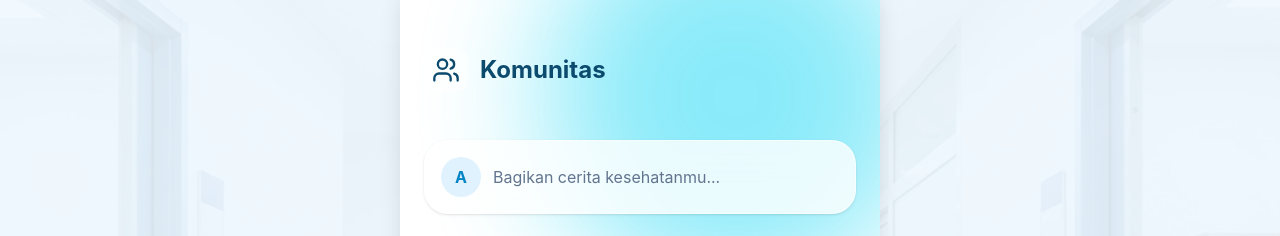
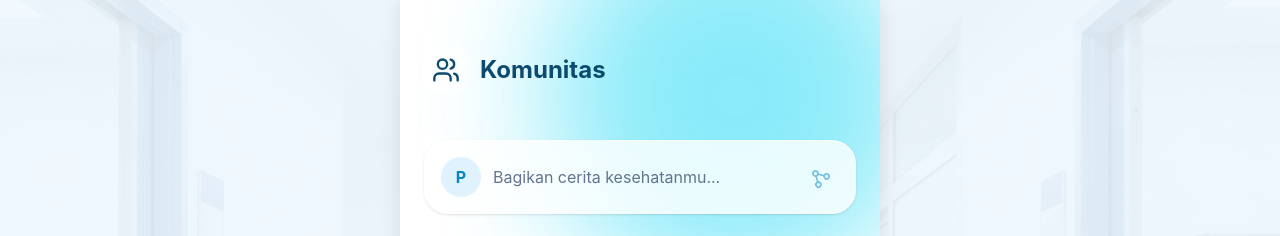
Before and after one commit to primeell/RAHHHHHHH, a React (Vite) app in the folder respiscan-app/: page /community in a window 1280 px wide. Shown: the top 236 px of the page. Built offline with nearby package versions, Linux system fonts and the light colour scheme.

Commit message:
SendingMs

```diff
--- a/respiscan-app/src/pages/Community.jsx
+++ b/respiscan-app/src/pages/Community.jsx
@@ -5,8 +5,15 @@ import BottomNav from '../components/BottomNav';
 
 const Community = () => {
     const { isDarkMode } = useTheme();
+    const [newPost, setNewPost] = React.useState('');
 
-    const posts = [
+    // Initialize posts from LocalStorage or use defaults
+    const [posts, setPosts] = React.useState(() => {
+        const savedPosts = localStorage.getItem('community_posts');
+        if (savedPosts) {
+            return JSON.parse(savedPosts);
+        }
+        return [
             {
                 id: 1,
                 user: "Sarah M.",
@@ -32,6 +39,55 @@ const Community = () => {
                 comments: 34
             }
         ];
+    });
+
+    // Save posts to LocalStorage whenever they change
+    React.useEffect(() => {
+        localStorage.setItem('community_posts', JSON.stringify(posts));
+    }, [posts]);
+
+    // Get current user name
+    const getUserName = () => {
+        const savedUser = localStorage.getItem('respi_user');
+        if (savedUser) {
+            try {
+                const user = JSON.parse(savedUser);
+                return user.name || "Pengguna";
+            } catch (e) {
+                return "Pengguna";
+            }
+        }
+        return "Pengguna";
+    };
+
+    const currentUser = getUserName();
+
+    const handlePost = () => {
+        if (!newPost.trim()) return;
+
+        const post = {
+            id: Date.now(),
+            user: currentUser,
+            time: "Baru saja",
+            content: newPost,
+            likes: 0,
+            comments: 0
+        };
+
+        setPosts([post, ...posts]);
+        setNewPost('');
+
+        // Simulating immediate community engagement (auto-like)
+        setTimeout(() => {
+            setPosts(currentPosts => {
+                const updatedPosts = currentPosts.map(p =>
+                    p.id === post.id ? { ...p, likes: p.likes + 1 } : p
+                );
+                // The useEffect will handle saving to localStorage
+                return updatedPosts;
+            });
+        }, 3000);
+    };
 
     return (
         <div className="min-h-screen relative pb-24 overflow-hidden font-sans">
@@ -61,15 +117,25 @@ const Community = () => {
             <div className="p-6 space-y-6">
                 {/* Create Post Input */}
                 <div className={`p-4 rounded-3xl shadow-sm border backdrop-blur-xl ${isDarkMode ? 'bg-slate-800/80 border-slate-700/50' : 'bg-white/80 border-white/50'}`}>
-                    <div className="flex gap-3">
-                        <div className={`w-10 h-10 rounded-full flex items-center justify-center ${isDarkMode ? 'bg-blue-900/50 text-blue-300' : 'bg-hospital-blue-100 text-hospital-blue-600'}`}>
-                            <span className="font-bold">A</span>
+                    <div className="flex gap-3 items-center">
+                        <div className={`w-10 h-10 rounded-full flex items-center justify-center shrink-0 ${isDarkMode ? 'bg-blue-900/50 text-blue-300' : 'bg-hospital-blue-100 text-hospital-blue-600'}`}>
+                            <span className="font-bold">{currentUser.charAt(0)}</span>
                         </div>
                         <input
                             type="text"
+                            value={newPost}
+                            onChange={(e) => setNewPost(e.target.value)}
+                            onKeyPress={(e) => e.key === 'Enter' && handlePost()}
                             placeholder="Bagikan cerita kesehatanmu..."
                             className={`flex-1 bg-transparent outline-none ${isDarkMode ? 'placeholder-slate-400 text-white' : 'placeholder-slate-500 text-hospital-blue-900'}`}
                         />
+                        <button
+                            onClick={handlePost}
+                            disabled={!newPost.trim()}
+                            className={`p-2 rounded-full transition-colors ${!newPost.trim() ? 'opacity-50 cursor-not-allowed' : 'hover:bg-hospital-blue-100/20 active:scale-95'} ${isDarkMode ? 'text-blue-400' : 'text-hospital-blue-600'}`}
+                        >
+                            <Share2 className="rotate-45 relative left-[-2px]" size={20} />
+                        </button>
                     </div>
                 </div>
 
@@ -93,8 +159,8 @@ const Community = () => {
                         </p>
 
                         <div className={`flex items-center gap-6 pt-3 border-t ${isDarkMode ? 'border-slate-700/50' : 'border-slate-100'}`}>
-                            <button className={`flex items-center gap-2 text-xs font-medium transition-colors ${isDarkMode ? 'text-slate-400 hover:text-red-400' : 'text-slate-500 hover:text-red-500'}`}>
-                                <Heart size={16} /> {post.likes}
+                            <button className={`flex items-center gap-2 text-xs font-medium transition-colors ${isDarkMode ? 'text-slate-400 hover:text-red-400' : 'text-slate-500 hover:text-red-500'} ${post.likes > 0 && post.user === currentUser ? 'text-red-500' : ''}`}>
+                                <Heart size={16} className={post.likes > 0 && post.user === currentUser ? 'fill-current' : ''} /> {post.likes}
                             </button>
                             <button className={`flex items-center gap-2 text-xs font-medium transition-colors ${isDarkMode ? 'text-slate-400 hover:text-blue-400' : 'text-slate-500 hover:text-medical-teal-500'}`}>
                                 <MessageCircle size={16} /> {post.comments}
```
Lines whose indentation alone changed are shown as unchanged.
